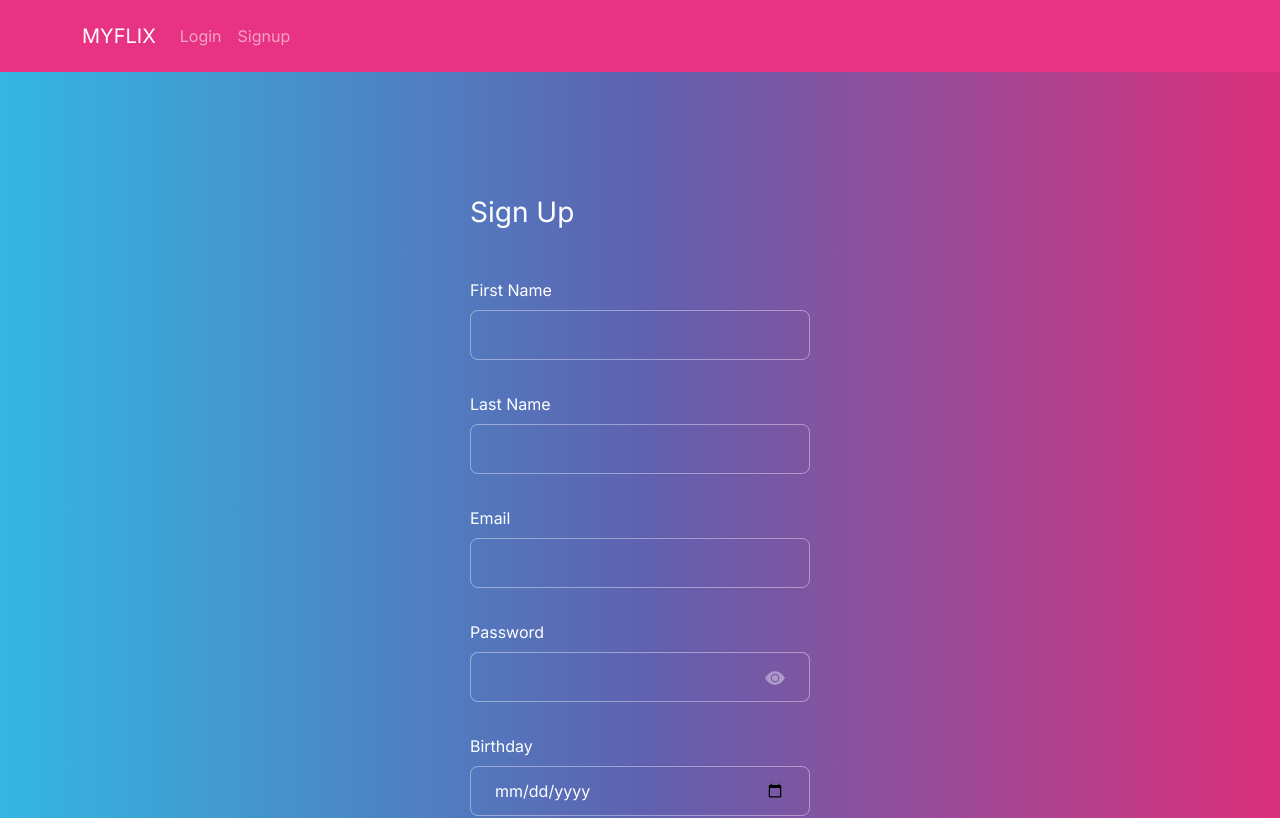
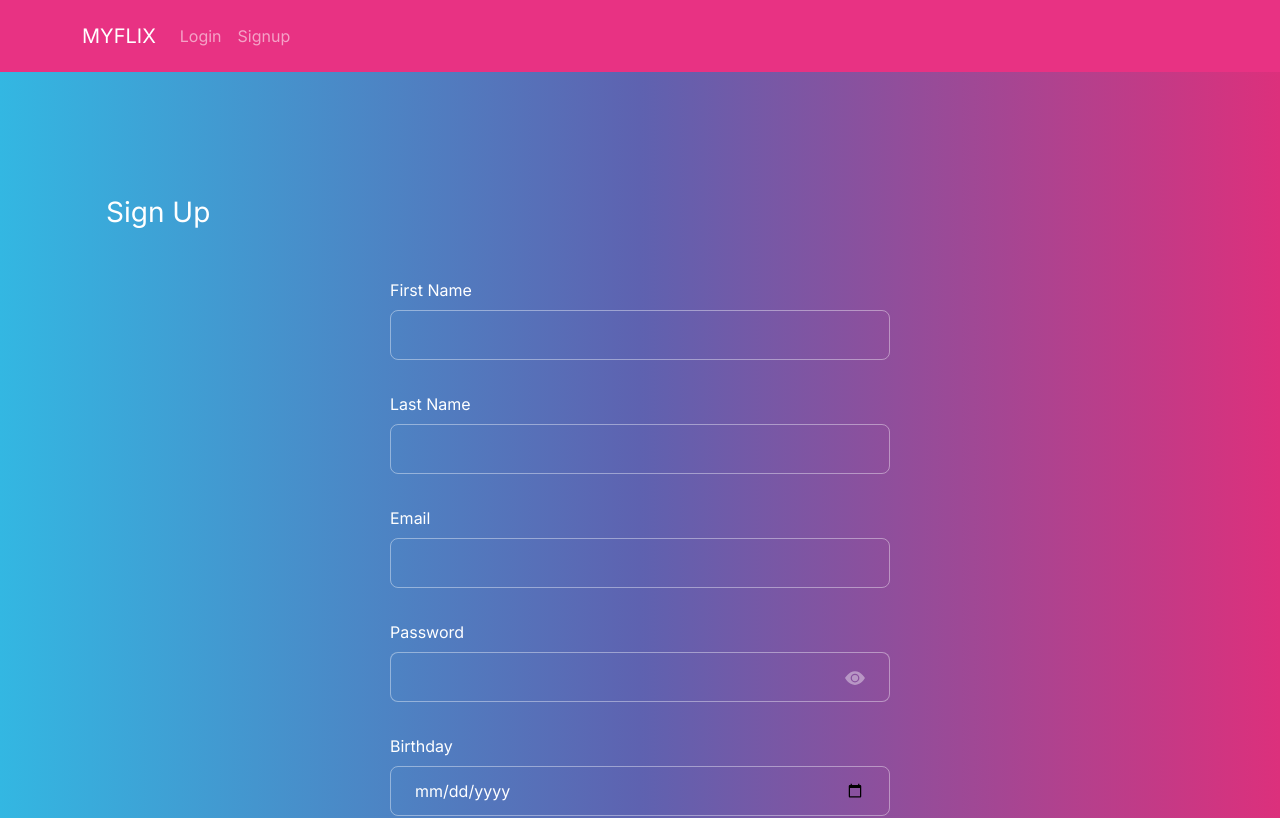
Before and after one commit to DavidJulianGit/myFlix-Client, a React (Vite) app: page /signup in a window 1280 px wide. Shown: the top 818 px of the page. Built offline with nearby package versions, Linux system fonts and the light colour scheme.

Commit message:
Update index.html to make the site responsive on mobile devices

```diff
--- a/src/components/login-view/login-view.jsx
+++ b/src/components/login-view/login-view.jsx
@@ -68,10 +68,9 @@ export default function LoginView({ onLoggedIn }) {
    return (
       <Container className="mt-5">
          <Row>
-            <Col></Col> {/* Empty column for spacing */}
             <Col>
                <h3 className="mb-4">Login</h3>
-               <Form className="login-form" onSubmit={handleSubmit}>
+               <Form className="form" onSubmit={handleSubmit}>
                   <Form.Group>
                      <Form.Label htmlFor="Email">Email</Form.Label>
                      <Form.Control
@@ -120,7 +119,6 @@ export default function LoginView({ onLoggedIn }) {
                   </Button>
                </Form>
             </Col>
-            <Col></Col> {/* Empty column for spacing */}
          </Row>
          <Modal show={showModal} onHide={() => setShowModal(false)}>
             <Modal.Header closeButton>
--- a/src/components/movie-filter/movie-filter.jsx
+++ b/src/components/movie-filter/movie-filter.jsx
@@ -13,7 +13,7 @@ export default function MovieFilter() {
 
    return (
       <>
-         <Form.Group className="">
+         <Form.Group className="form">
             <Form.Label htmlFor="filter">Search</Form.Label>
             <InputGroup>
                <Form.Control
--- a/src/components/profile-view/profile-view.jsx
+++ b/src/components/profile-view/profile-view.jsx
@@ -156,11 +156,11 @@ export default function ProfileView() {
          </Row>
          <hr></hr>
          <Row>
-            <Col></Col> {/* Empty column for spacing */}
             <Col>
                {/* Updating User Data Form*/}
-               <h3 className="mb-4">Account Information</h3>
-               <Form className="login-form" onSubmit={handleUserUpdateSubmit}>
+
+               <Form className="form" onSubmit={handleUserUpdateSubmit}>
+                  <h2 className="mb-4">Account Information</h2>
                   {/* firstname */}
                   <Form.Group className="my-3">
                      <Form.Label htmlFor="Firstname">First Name</Form.Label>
@@ -233,11 +233,14 @@ export default function ProfileView() {
                </Form>
 
                {/* Changing Password Form*/}
-               <h4 className='mt-4'>Change password</h4>
-               <Form onSubmit={(event) => {
-                  event.preventDefault();
-                  setShowPasswordChangeModal(true);
-               }}>
+
+               <Form
+                  className="form"
+                  onSubmit={(event) => {
+                     event.preventDefault();
+                     setShowPasswordChangeModal(true);
+                  }}>
+                  <h4 className='mt-4'>Change password</h4>
                   {/* password */}
                   <Form.Group className="">
                      <Form.Label htmlFor="Password">New Password</Form.Label>
@@ -294,8 +297,8 @@ export default function ProfileView() {
 
                <hr></hr>
                {/* Delete Account Form*/}
-               <h3>Delete Account</h3>
-               <Form onSubmit={handleDeleteAccount}>
+               <Form className="form" onSubmit={handleDeleteAccount}>
+                  <h3>Delete Account</h3>
                   <Form.Label htmlFor="deleteAccountCheck">
                      <p className='fw-lighter'>To confirm account deletion, type: <br /><span className='fw-semibold'>
                         {StringToDeleteAccount}
@@ -314,7 +317,6 @@ export default function ProfileView() {
                   </Button>
                </Form>
             </Col>
-            <Col></Col> {/* Empty column for spacing */}
          </Row>
 
          {/* Change Password Confirmation MODAL */}
--- a/src/components/signup-view/signup-view.jsx
+++ b/src/components/signup-view/signup-view.jsx
@@ -78,10 +78,9 @@ export default function SignupView() {
    return (
       <Container className="mt-5">
          <Row>
-            <Col></Col> {/* Empty column for spacing */}
             <Col>
                <h3 className="mb-4">Sign Up</h3>
-               <Form className="login-form" onSubmit={handleSubmit}>
+               <Form className="form" onSubmit={handleSubmit}>
                   {/* firstname */}
                   <Form.Group className="my-3">
                      <Form.Label htmlFor="firstname">First Name</Form.Label>
@@ -163,7 +162,6 @@ export default function SignupView() {
                   </Button>
                </Form>
             </Col>
-            <Col></Col> {/* Empty column for spacing */}
          </Row>
          {/* MODAL */}
          <Modal size="sm" centered animation={false} show={showModal} onHide={() => setShowModal(false)}>
--- a/src/index.html
+++ b/src/index.html
@@ -1,6 +1,7 @@
 <!DOCTYPE html>
 <html>
 	<head>
+		<meta name="viewport" content="width=device-width, initial-scale=1.0" />
 		<title>MYFLIX</title>
 		<link
 			rel="apple-touch-icon"
--- a/src/index.scss
+++ b/src/index.scss
@@ -4,8 +4,6 @@
 }
 body {
 	padding-top: 100px;
-	padding-left: 3rem;
-	padding-right: 3rem;
 	padding-bottom: 3rem;
 }
 p {
@@ -59,7 +57,7 @@ p {
 	cursor: pointer;
 }
 
-.login-form {
+.form {
 	max-width: 500px;
 	min-width: 300px;
 	width: 100%;
```
Also changed, not shown: 5 other files (tests, documents, lock files or other folders).
